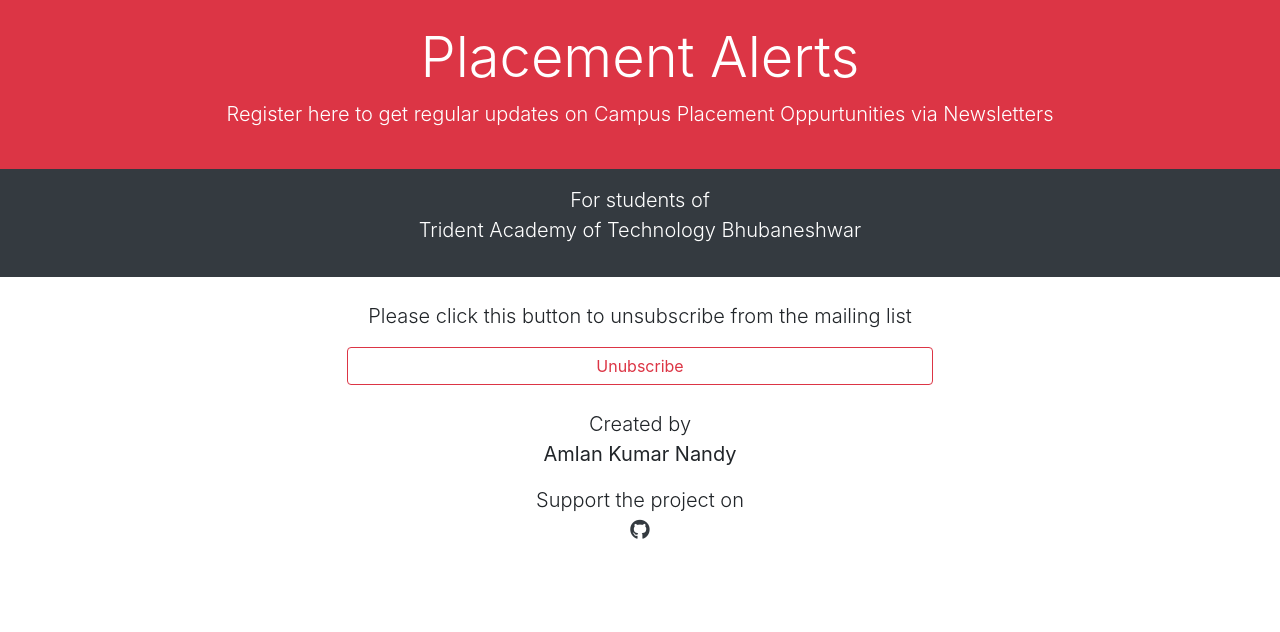
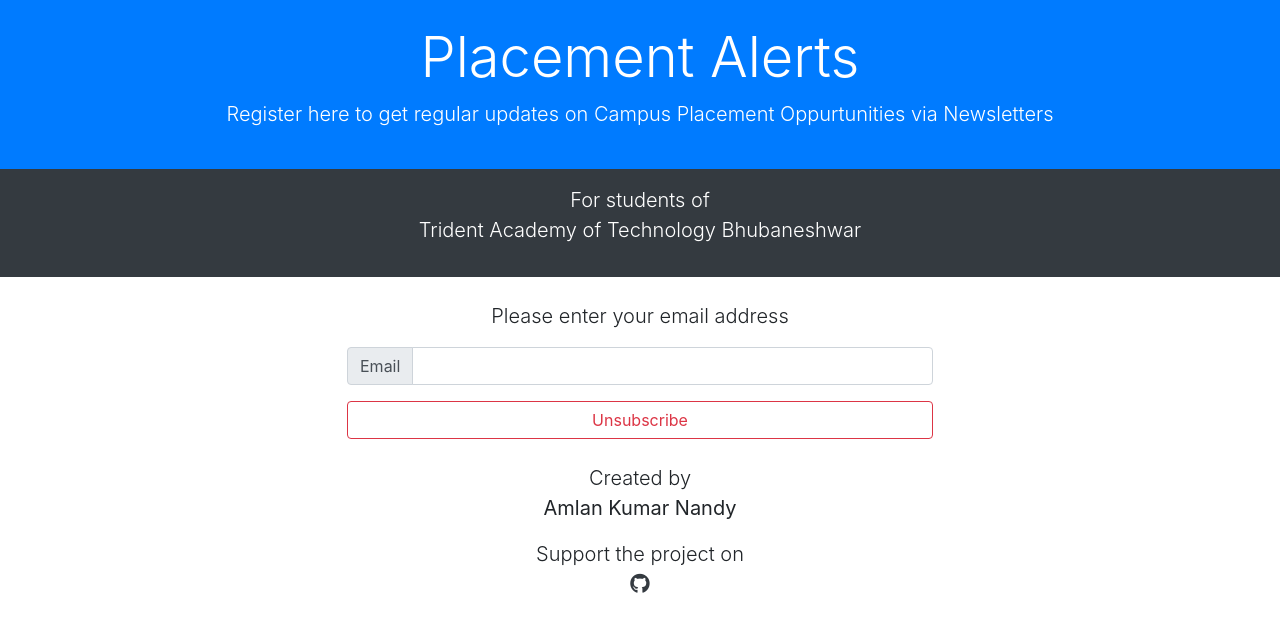
Before and after one commit to amlannandy/placement-alerts, a Flask app: template templates/unsubscribe.html in a window 1280 px wide. Shown: the top 632 px of the page. Run offline with Flask 2, Linux system fonts and the light colour scheme; the template is opened without the code that fills it, so the values that code supplies are empty; some libraries are stand-ins or nearby versions.

Commit message:
Fix unsubscribe functionality

```diff
--- a/helpers/send_email.py
+++ b/helpers/send_email.py
@@ -21,7 +21,6 @@
     title=article['title'],
     content=article['content'],
     url=article['url'],
-    email='amlannandy@gmail.com'
   )
   try:
     mail.send(msg)
--- a/templates/article_email.html
+++ b/templates/article_email.html
@@ -667,7 +667,7 @@
                             >
                               Click here to
                               <a
-                                href="http://localhost:5000/unsubscribe/{{ email }}"
+                                href="http://localhost:5000/unsubscribe/"
                                 rel="noopener"
                                 style="color: #0068a5"
                                 target="_blank"
--- a/templates/unsubscribe.html
+++ b/templates/unsubscribe.html
@@ -19,7 +19,7 @@
     <title>Placement Alerts</title>
   </head>
   <body>
-    <div class="bg-danger text-center text-white p-4">
+    <div class="bg-primary text-center text-white p-4">
       <h1 class="display-4">Placement Alerts</h1>
       <p class="lead">
         Register here to get regular updates on Campus Placement Oppurtunities
@@ -44,11 +44,16 @@
             {% endfor %} {% endif %} {% endwith %}
           </div>
           <form action="" role="form" method="POST">
-            <p class="lead text-center">
-              Please click this button to unsubscribe from the mailing list
-            </p>
+            <p class="lead text-center">Please enter your email address</p>
+            <!-- Email -->
+            <div class="input-group mb-3">
+              <div class="input-group-prepend">
+                <span class="input-group-text">Email</span>
+              </div>
+              <input name="email" required type="email" class="form-control" />
+            </div>
             <button type="submit" class="btn btn-outline-danger btn-block">
-              Unubscribe
+              Unsubscribe
             </button>
           </form>
         </div>
--- a/templates/welcome_email.html
+++ b/templates/welcome_email.html
@@ -678,7 +678,7 @@
                             >
                               Click here to
                               <a
-                                href="http://localhost:5000/unsubscribe/{{ email }}"
+                                href="http://localhost:5000/unsubscribe/"
                                 rel="noopener"
                                 style="color: #0068a5"
                                 target="_blank"
```
Also changed, not shown: routes/subscription.py (+16 -11 lines).
